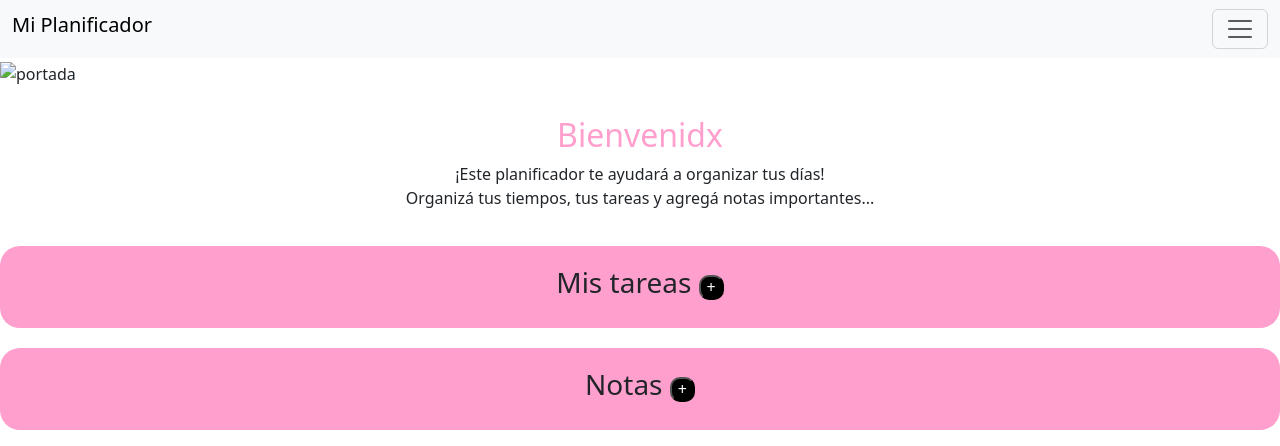
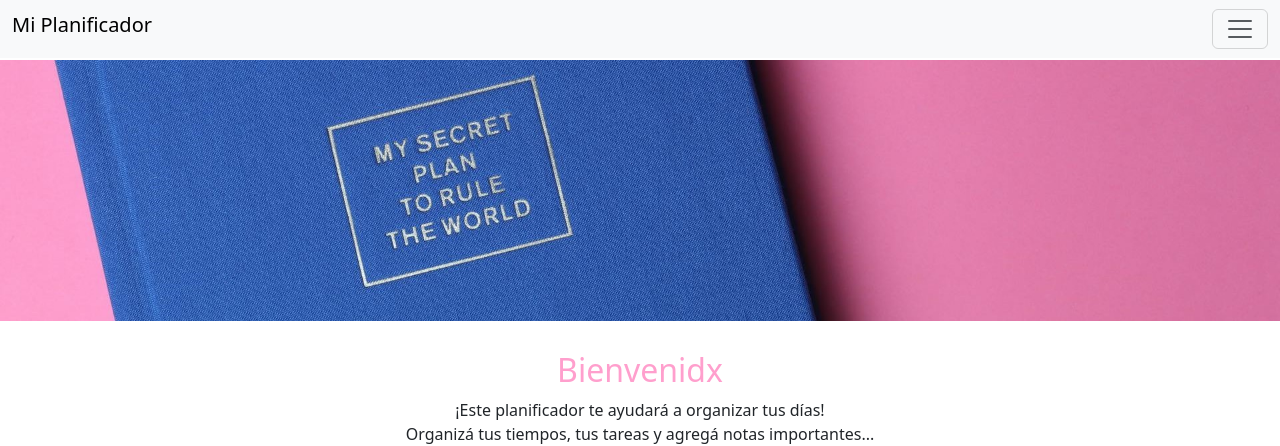
Before and after one commit to milimartinz/tp2dise-oweb, a plain HTML site: page index.html in a window 1280 px wide. Shown: the top 446 px of the page. Drawn offline with nearby package versions, Linux system fonts and the light colour scheme.

Commit message:
Update index.html

```diff
--- a/index.html
+++ b/index.html
@@ -53,7 +53,7 @@
 
     <body>
         <section>
-            <img src="img/portada.jpg" class="img-fluid" alt="portada">
+            <img src="portada.jpg" class="img-fluid" alt="portada">
            <div class="d-flex align-items-center flex-column container-fluid">
             <h2 class="margin-top">Bienvenidx</h2>
             <p>¡Este planificador te ayudará a organizar tus días! <br> Organizá tus tiempos, tus tareas y agregá notas importantes...</p>
```
